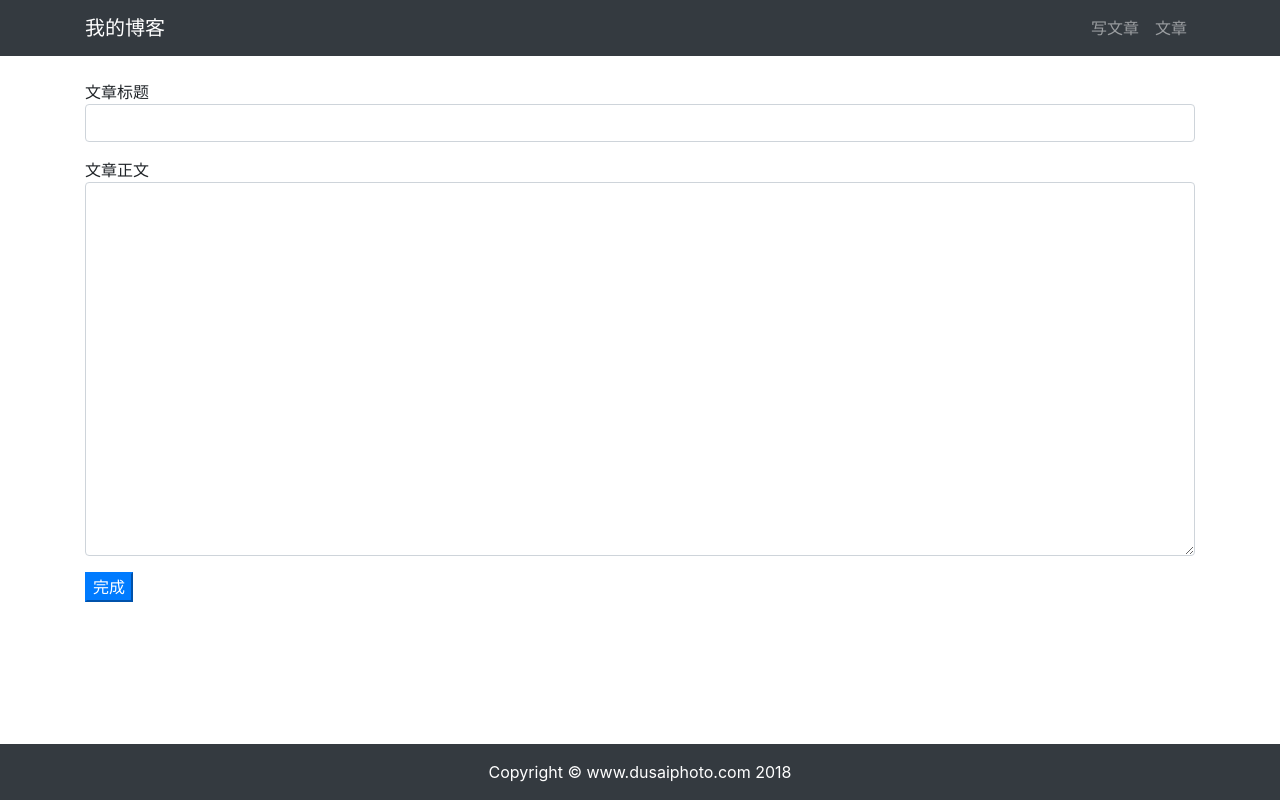
After one commit to suckcategg/BBS_Django, a Django app: page /article/article-create/ in a window 1280 px wide. The commit adds this page. Run offline with Django 3.2, Linux system fonts and the light colour scheme; some libraries are stand-ins or nearby versions.

Commit message:
完成‘写文章’

```diff
--- a/article/urls.py
+++ b/article/urls.py
@@ -6,5 +6,5 @@ urlpatterns = [
     path('article-list/', views.article_list, name="article_list"),
     #文章详情
     path('article-detail/<int:id>/', views.article_detail, name='article_detail'),
-
+    path('article-create/', views.article_create, name='article_create'),
 ]
--- a/django_BBS/settings.py
+++ b/django_BBS/settings.py
@@ -25,7 +25,10 @@ SECRET_KEY = 'ku$ou^gwagg1t-gemc@dkvc6q%ap=)1_h^bxg9v()wv=&=n*f$'
 # SECURITY WARNING: don't run with debug turned on in production!
 DEBUG = True
 
-ALLOWED_HOSTS = []
+ALLOWED_HOSTS = ['2459zf9467.wicp.vip',
+                 '127.0.0.1',
+                 'localhost',
+                 ]
 
 
 # Application definition
--- /dev/null
+++ b/templates/article/create.html
@@ -0,0 +1,30 @@
+{% extends "base.html" %} {% load staticfiles %}
+{% block title %}写文章{% endblock title %}
+{% block content %}
+    <div class="container">
+        <div class="row">
+            <div class="col-12">
+                <br>
+                <form action="." method="post">
+                    {% csrf_token %}
+                    <div class="form-group">
+                        <lable for="title">文章标题</lable>
+                        <input type="text" class="form-control" id="title" name="title">
+
+                    </div>
+                    <!--文章正文-->
+                    <div class="form-group">
+                        <lable for="body">文章正文</lable>
+                        <textarea name="body" id="body" type="text" class="form-control" rows="15"></textarea>
+                    </div>
+                    <button type="submit" class="btn-primary">完成</button>
+                </form>
+            </div>
+        </div>
+    </div>
+
+
+
+
+
+{% endblock content %}
--- a/templates/header.html
+++ b/templates/header.html
@@ -3,6 +3,10 @@
             <a class="navbar-brand" href="#">我的博客</a>
         <div>
             <ul class="navbar-nav">
+                <li class="nav-item">
+
+                    <a href="{% url 'article:article_create' %}" class="nav-link">写文章</a>
+                </li>
                 <li class="nav-item">
                     <a href="{% url 'article:article_list' %}" class="nav-link">文章</a>
                 </li>
```
Also changed, not shown: db.sqlite3.
